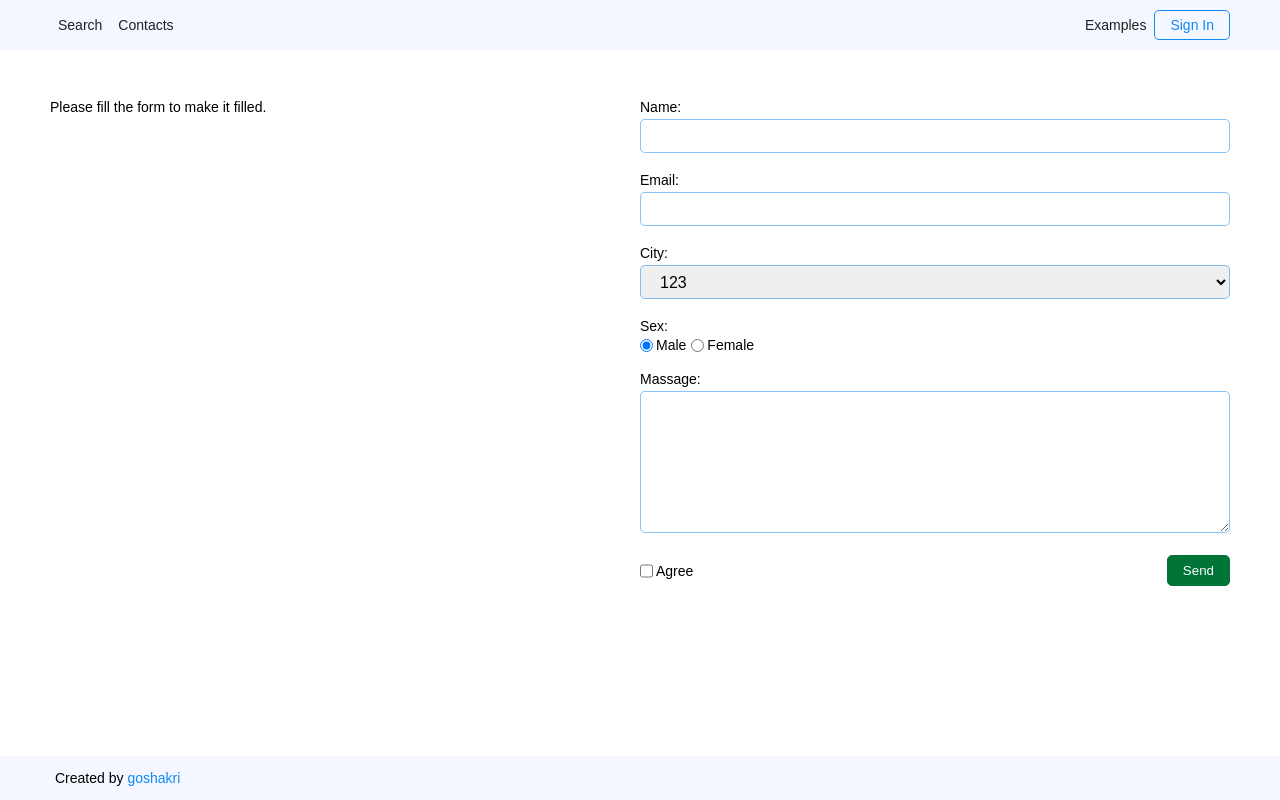
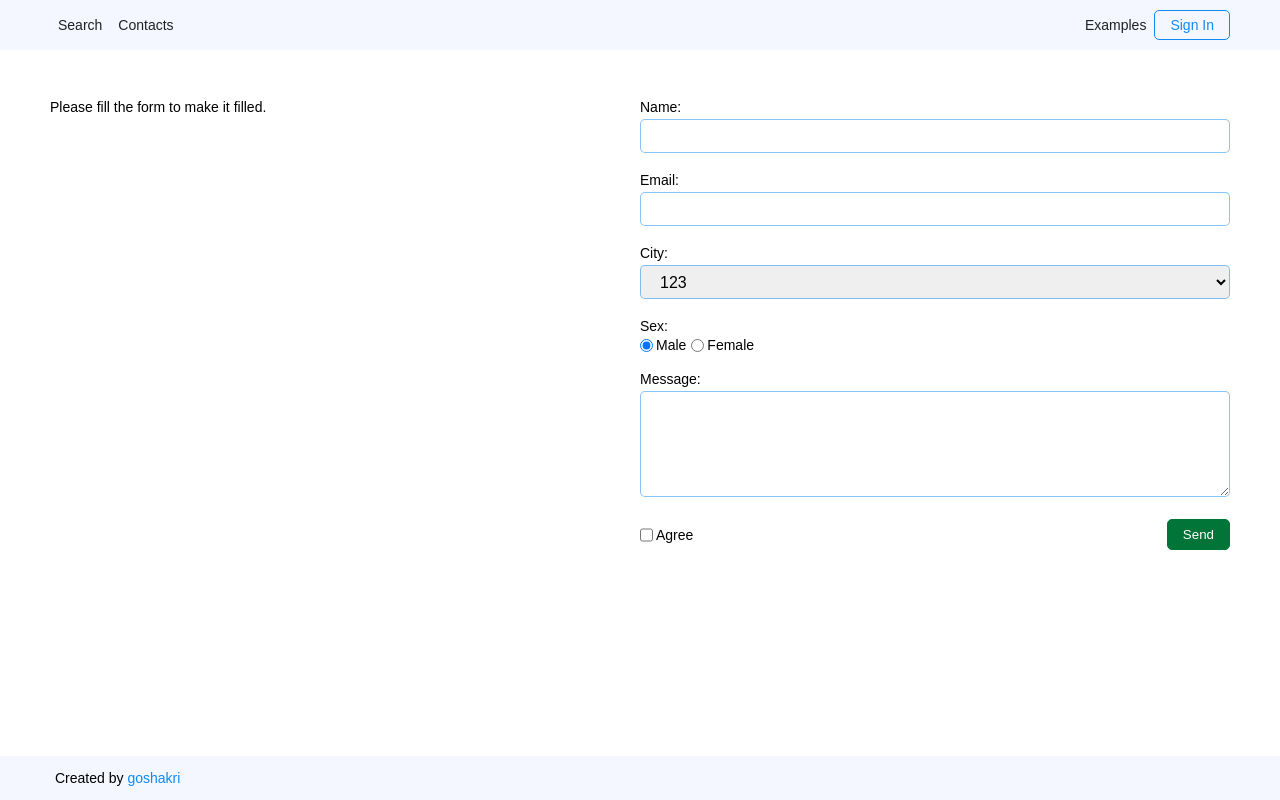
Before and after one commit to goshakri/google-Home-page1, a React (Create React App) app: page /Contacts in a window 1280 px wide. Built offline with nearby package versions, Linux system fonts and the light colour scheme.

Commit message:
Update textarea according to mockup

```diff
--- a/src/Contacts.js
+++ b/src/Contacts.js
@@ -83,8 +83,8 @@ function Contacts() {
                     </div>
 
                     <div className="Form-name">
-                      <label className="Form-indent" htmlFor="massage">Massage:</label>
-                      <textarea rows="7" className="Field-test Field-test--textarea" id="massage" name="massage" ></textarea>
+                      <label className="Form-indent" htmlFor="massage">Message:</label>
+                      <textarea rows="5" className="Field-test Field-test--textarea" id="massage" name="massage" ></textarea>
                     </div>
 
                     <div className="Form-blockbutton">
```
